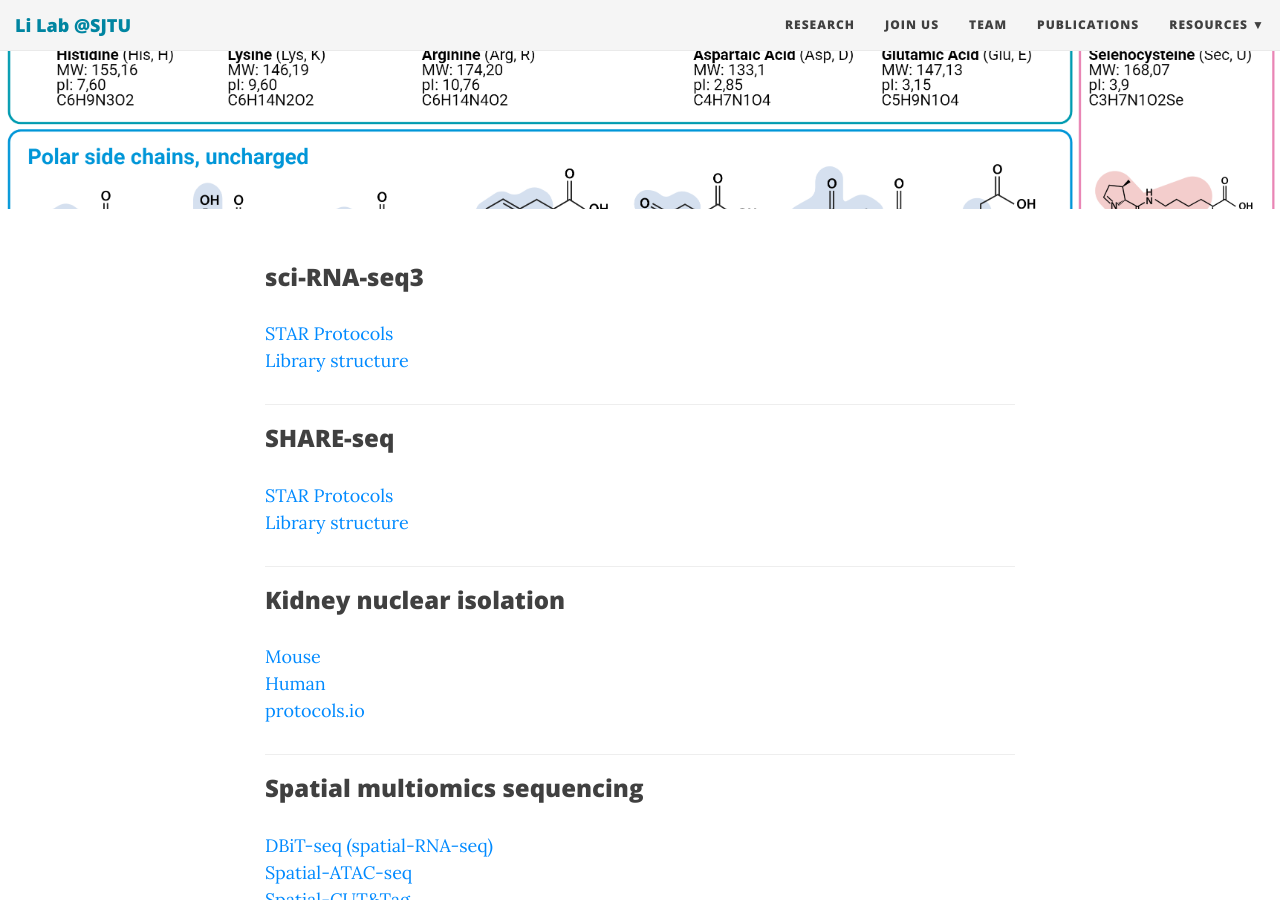
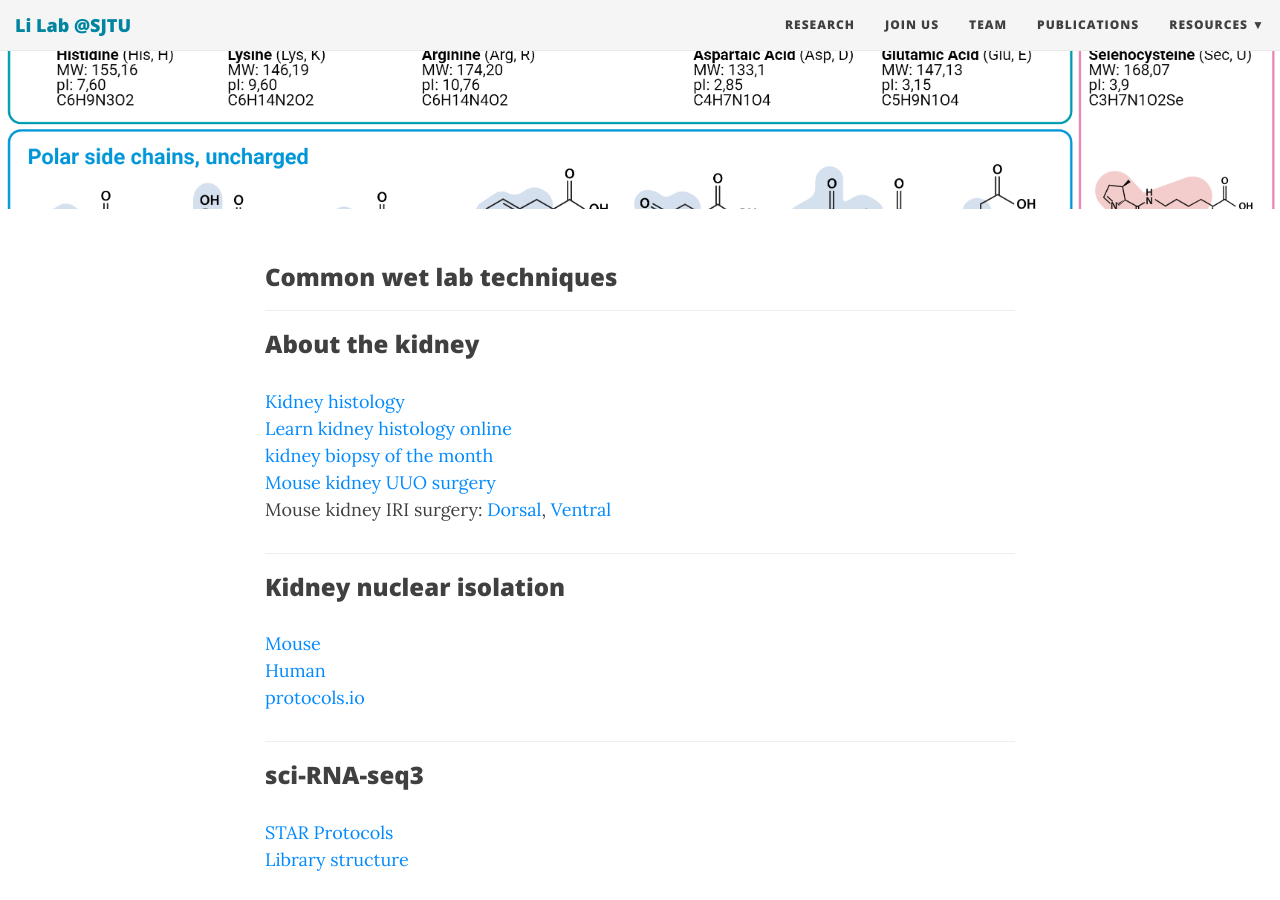
Before and after one commit to TheLiLab/thelilab.github.io, a Jekyll site: the page built from wetlab.md, in a window 1280 px wide and 900 px high, scrolled down 280 px. Built offline with Jekyll 4.4.1, drawn with Linux system fonts in a browser that asks for light colours; nearby versions of some CDN libraries.

Commit message:
Update wetlab.md

```diff
--- a/wetlab.md
+++ b/wetlab.md
@@ -5,6 +5,23 @@ bigimg:
  - "/img/coverphotos/aminoacid.png"
 
 ---
+
+### Common wet lab techniques
+<hr>
+
+### About the kidney
+[Kidney histology](https://histology.siu.edu/crr/rnguide.htm)<br>
+[Learn kidney histology online](https://histology.medicine.umich.edu/resources/renal-system-quiz-5-0)<br>
+[kidney biopsy of the month](https://www.renalfellow.org/category/kidney-biopsy-of-the-month/)<br>
+[Mouse kidney UUO surgery](https://app.jove.com/v/52559/a-murine-model-irreversible-reversible-unilateral-ureteric)<br>
+Mouse kidney IRI surgery: [Dorsal](https://app.jove.com/v/52559/a-murine-model-irreversible-reversible-unilateral-ureteric), [Ventral](https://app.jove.com/v/51816/renal-ischaemia-reperfusion-injury-mouse-model-injury)<br>
+<hr>
+
+### Kidney nuclear isolation
+[Mouse](https://doi.org/10.1016/j.xpro.2022.101904)<br>
+[Human](https://doi.org/10.1016/j.xpro.2024.103049)<br>
+[protocols.io](https://www.protocols.io/view/nuclei-isolation-from-human-kidney-for-single-nucl-81wgbobnlpko/v1)<br>
+<hr>
 
 ### sci-RNA-seq3
 [STAR Protocols](https://doi.org/10.1016/j.xpro.2022.101904)<br>
@@ -14,12 +31,6 @@ bigimg:
 ### SHARE-seq
 [STAR Protocols](https://doi.org/10.1016/j.xpro.2024.103049)<br>
 [Library structure](https://teichlab.github.io/scg_lib_structs/methods_html/SHARE-seq.html)<br>
-<hr>
-
-### Kidney nuclear isolation
-[Mouse](https://doi.org/10.1016/j.xpro.2022.101904)<br>
-[Human](https://doi.org/10.1016/j.xpro.2024.103049)<br>
-[protocols.io](https://www.protocols.io/view/nuclei-isolation-from-human-kidney-for-single-nucl-81wgbobnlpko/v1)<br>
 <hr>
 
 ### Spatial multiomics sequencing
```
